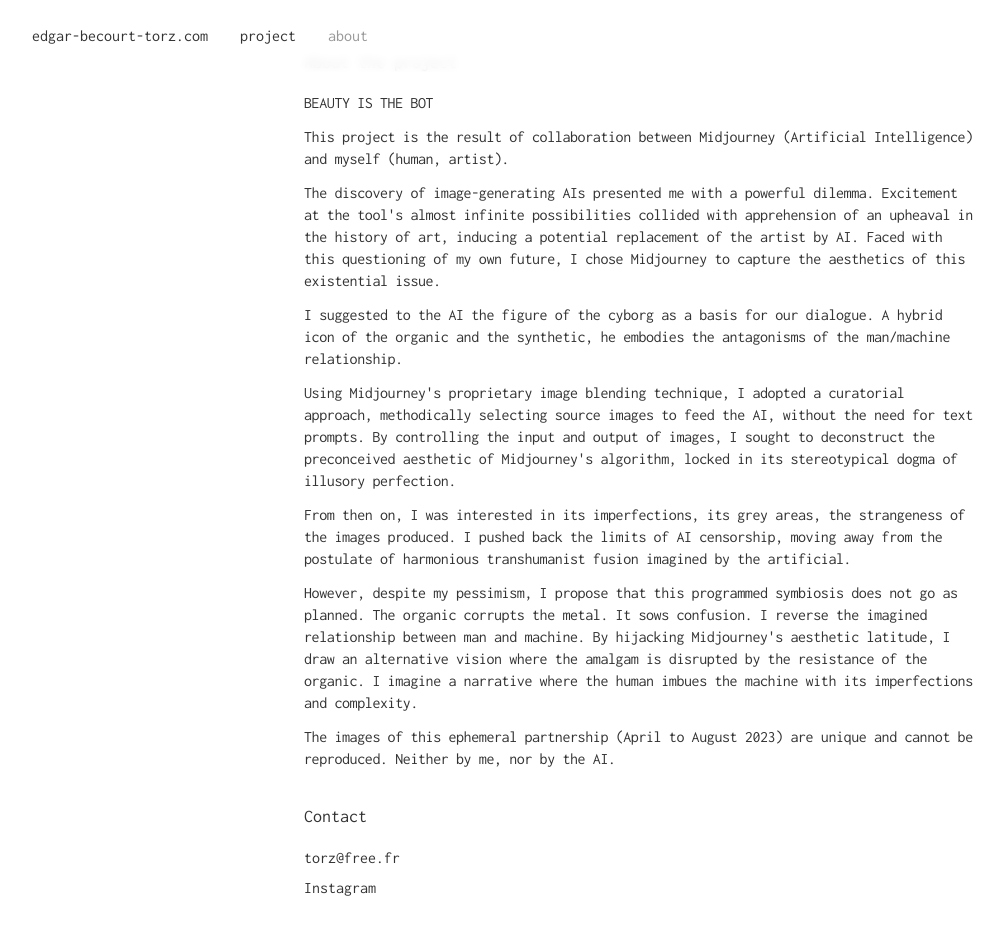
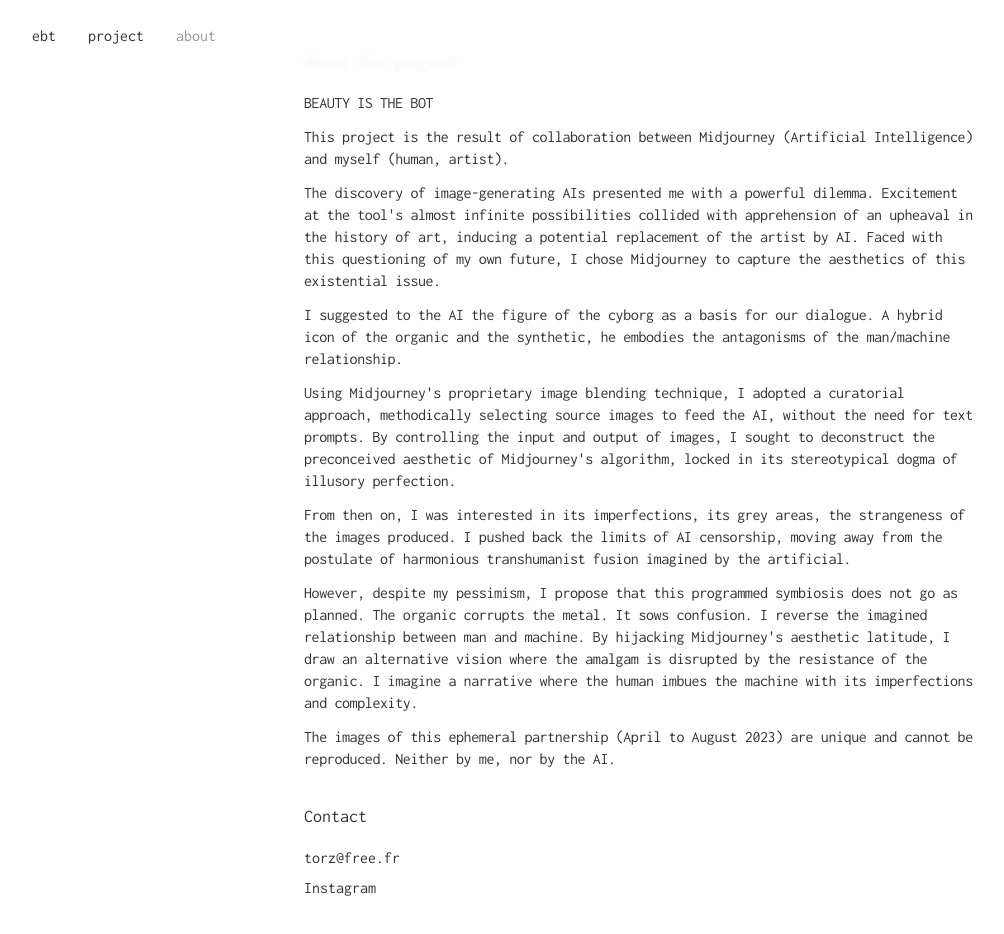
Before and after one commit to ebt-repository/cursorrevamp, a React (Vite) app: page /about in a window 1280 px wide. Shown: the top 934 px of the page, without its empty margins (0-1004 px from the left). Built offline with nearby package versions, Linux system fonts and the light colour scheme.

Commit message:
Revert navigation title to "ebt"
Changed the navigation bar title from "edgar-becourt-torz.com" back to "ebt" for consistency with branding.
[skip gpt_engineer]

```diff
--- a/src/components/Navigation.tsx
+++ b/src/components/Navigation.tsx
@@ -6,7 +6,7 @@ const Navigation = () => {
   return (
     <nav className="w-full px-4 sm:px-8 py-4 sm:py-6 flex items-center fixed top-0 left-0 bg-background/90 backdrop-blur-sm z-50 space-x-4 sm:space-x-8">
       <Link to="/" className="text-sm sm:text-base hover:opacity-70 transition-opacity">
-        edgar-becourt-torz.com
+        ebt
       </Link>
       <div className="flex items-center space-x-4 sm:space-x-8">
         <Link
```
